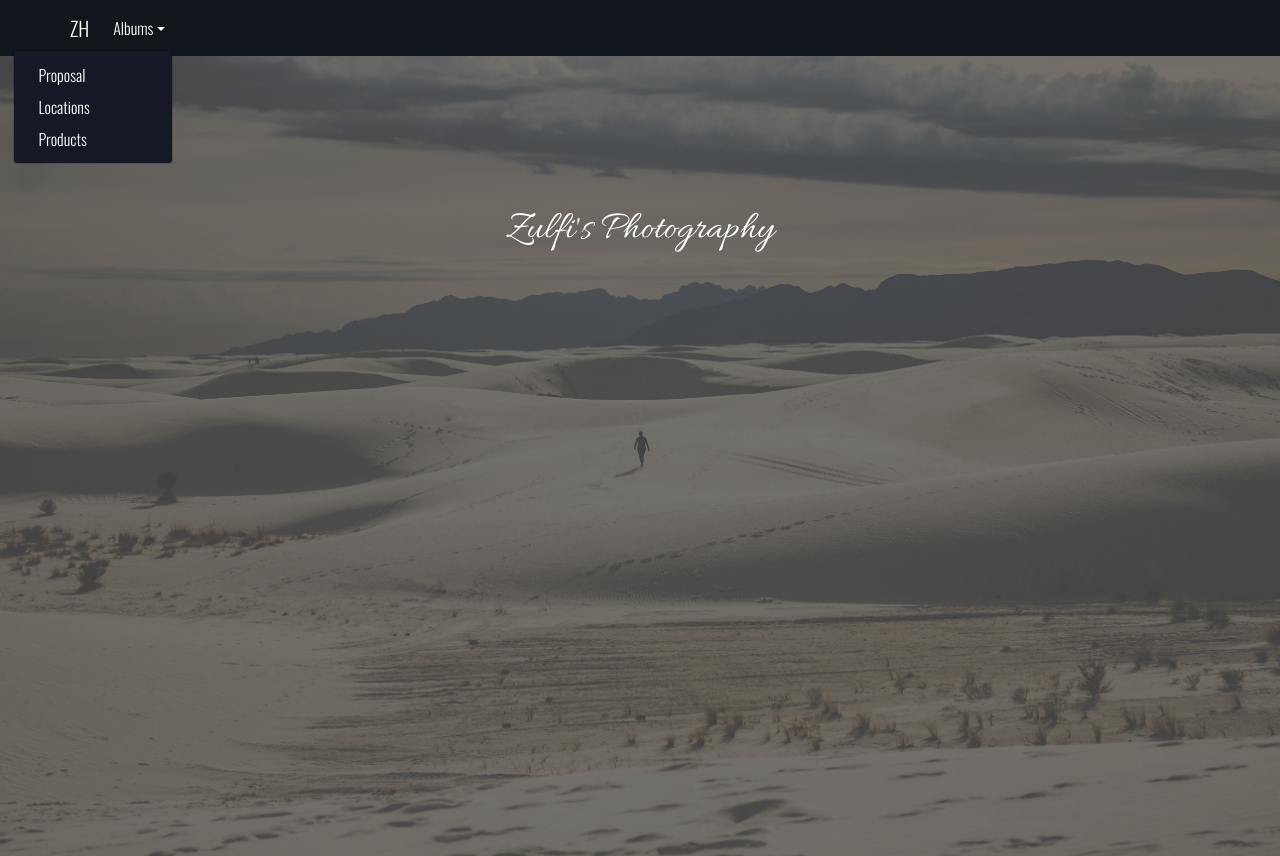
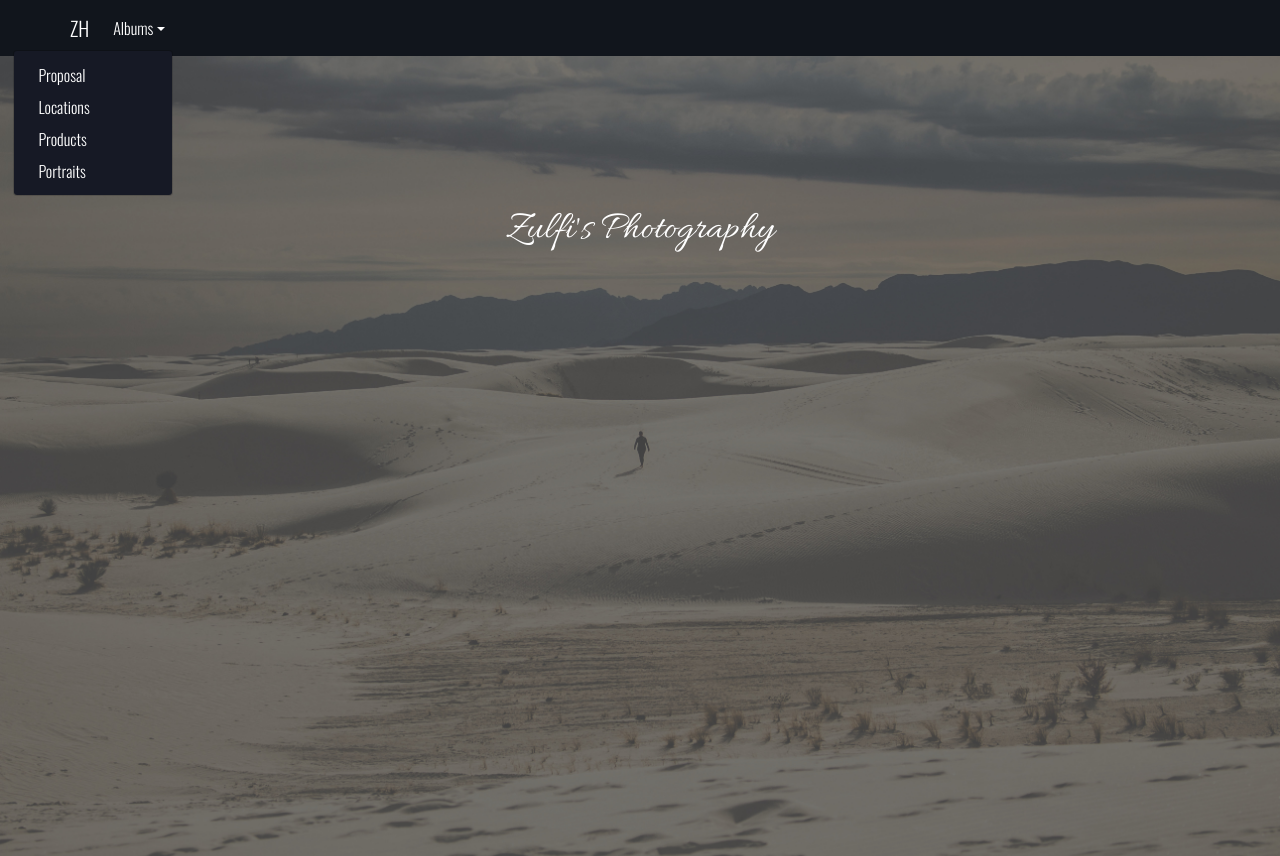
Before and after one commit to zhusain1/PhotoFrontend, a React (Create React App) app: page / in a window 1280 px wide. Both pictures are taken after a click on the link "Albums". Built offline with nearby package versions, Linux system fonts and the light colour scheme.

Commit message:
adding photos

```diff
--- a/src/NavBar.js
+++ b/src/NavBar.js
@@ -40,6 +40,9 @@ const NavBar = () => {
                 <DropdownItem>
                     <Link to="/gallery/products">Products</Link>
                 </DropdownItem>
+                <DropdownItem>
+                    <Link to="/gallery/portraits">Portraits</Link>
+                </DropdownItem>
               </DropdownMenu>
             </UncontrolledDropdown>
           </Nav>
```
